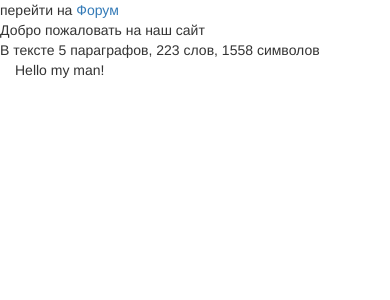
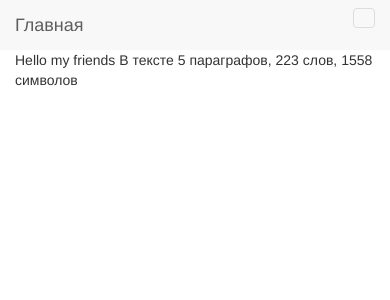
Before and after one commit to AK14/It-Academy, a PHP site: page / in a window 390 px wide. Shown: the top 300 px of the page. Run offline with PHP 8.4, Linux system fonts and the light colour scheme; classes that the project's autoload settings leave out are loaded by file name.

Commit message:
вывод информации во View-хах
создал класс view
создал файл с константами, где создал константу с путем к корневой директории
создал файлы header.htl footer.html
добавил в bootstrap.php подключение констант

```diff
--- /dev/null
+++ b/App/config/Constants.php
@@ -0,0 +1,4 @@
+<?php
+
+define('APP_BASE_URL', str_replace('index.php','',$_SERVER['SCRIPT_NAME']));
+define('APP_BASE_PATH',realpath(__DIR__. DIRECTORY_SEPARATOR.'../../'));
--- a/App/controllers/indexController.php
+++ b/App/controllers/indexController.php
@@ -2,16 +2,22 @@
 namespace App\Controllers;
 
 use Classes\files;
+use Classes\View;
 
 class indexController
 {
+    protected $view;
+
+    public function __construct(){
+        $this->view = new View();
+    }
 
     public function hello(){
         return "Добро пожаловать на наш сайт" ;
     }
 
-    public function getText(){
-        $data = new files("files/zend.txt");
+    public function getText($value){
+        $data = new files($value);
         $length = $data->len();
         $par = $data->paragraphs();
         $words = $data->words();
@@ -21,9 +27,9 @@ class indexController
         return $attach;
     }
 
-    public function data(){
-        $d = $this->getText();
+    public function Text_data($value){
+        $d = $this->getText($value);
         $text = "В тексте\n".$d['par']."\n параграфов, \n".$d['words']."\n слов, ".$d['length']."\n символов";
-        return $text;
+        $this->view->render('index_page', ['text'=> $text]);
     }
 }
--- a/bootstrap.php
+++ b/bootstrap.php
@@ -1,2 +1,3 @@
 <?php
 require __DIR__.'/vendor/autoload.php';
+require_once ('App/config/Constants.php');
--- /dev/null
+++ b/classes/View.php
@@ -0,0 +1,39 @@
+<?php
+/**
+ * Created by PhpStorm.
+ * User: Alexander
+ * Date: 2/26/2017
+ * Time: 3:58 PM
+ */
+
+namespace Classes;
+
+
+class View
+{
+    public function __construct()
+    {
+        //Add ob_start to send  headers from views
+        ob_start();
+    }
+
+    /**
+    * Шаблон который нужно отобразить
+    */
+    public function render($name, array $data = array()){
+        require APP_BASE_PATH.'/resource/view/header.html';
+        $this->renderPartial($name,$data);
+        require APP_BASE_PATH.'/resource/view/footer.html';
+    }
+
+    public function renderPartial($name, array $data = array()){
+        if(!empty($data)){
+            extract($data);
+        }
+        require (APP_BASE_PATH.'/resource/view/' .$name. '.php');
+    }
+
+    public function __get($name){
+        return "";
+    }
+}
--- a/index.php
+++ b/index.php
@@ -5,14 +5,13 @@ include ("bootstrap.php");
 use App\Controllers\indexController;
 
 
-echo " перейти на <a href='./resource/view/forum.php'> Форум </a><br>";
+//echo " перейти на <a href='./resource/view/forum.php'> Форум </a><br>";
 
 // вызываем контроллер который обробатывает файл
 $i = new indexController();
-echo $i->hello()."<br>";
-echo $i->data();
+//echo $i->hello()."<br>";
+$i->Text_data('files/zend.txt');
 
-include ("resource/view/index_page.php");
 
 /*
 
--- /dev/null
+++ b/resource/view/footer.html
@@ -0,0 +1,4 @@
+
+
+</body>
+</html>
--- /dev/null
+++ b/resource/view/header.html
@@ -0,0 +1,31 @@
+<!DOCTYPE html>
+<html lang="en">
+<head>
+
+    <meta charset="UTF-8">
+    <!-- Styles -->
+    <link href="../../vendor/twbs/bootstrap/dist/css/bootstrap.css" rel="stylesheet">
+    <!-- Scripts -->
+    <script type="text/javascript" href="../../vendor/twbs/bootstrap/dist/js/bootstrap.js">
+    </script>
+
+</head>
+<body>
+<div class="nav navbar-default navbar-static-top ">
+    <div class="container">
+        <div class="navbar-header">
+        <button type="button" class="navbar-toggle collapsed" data-toggle="collapse" data-target="#app-navbar-collapse">
+            <span class="sr-only">Toggle Navigation</span>
+
+        </button>
+        <a class="navbar-brand" href="">Главная</a>
+        </div>
+
+        <div class="collapse navbar-collapse">
+            <ul class="nav navbar-nav">
+                <li class="dropdown"><a class="dropdown-toggle" href="">Форум</a></li>
+                <li class="dropdown"><a class="dropdown-toggle" href="">Статьи</a></li>
+            </ul>
+        </div>
+    </div>
+</div>
--- a/resource/view/index_page.php
+++ b/resource/view/index_page.php
@@ -1,16 +1,13 @@
 <html>
-<head>
-    <!-- Styles -->
-    <link href="../../vendor/twbs/bootstrap/dist/css/bootstrap.css" rel="stylesheet">
-    <!-- Scripts -->
-    <script type="text/javascript" href="../../vendor/twbs/bootstrap/dist/js/bootstrap.js">
-    </script>
-</head>
+
 <body>
-<section class="container">
-    Hello my man!
-
-
+<section class="container col-md-6">
+    Hello my friends
+    <?php
+        foreach($data as $value) {
+            echo "$value \n";
+        }
+    ?>
 </section>
 </body>
 </html>
```
Also changed, not shown: 2 other files.
